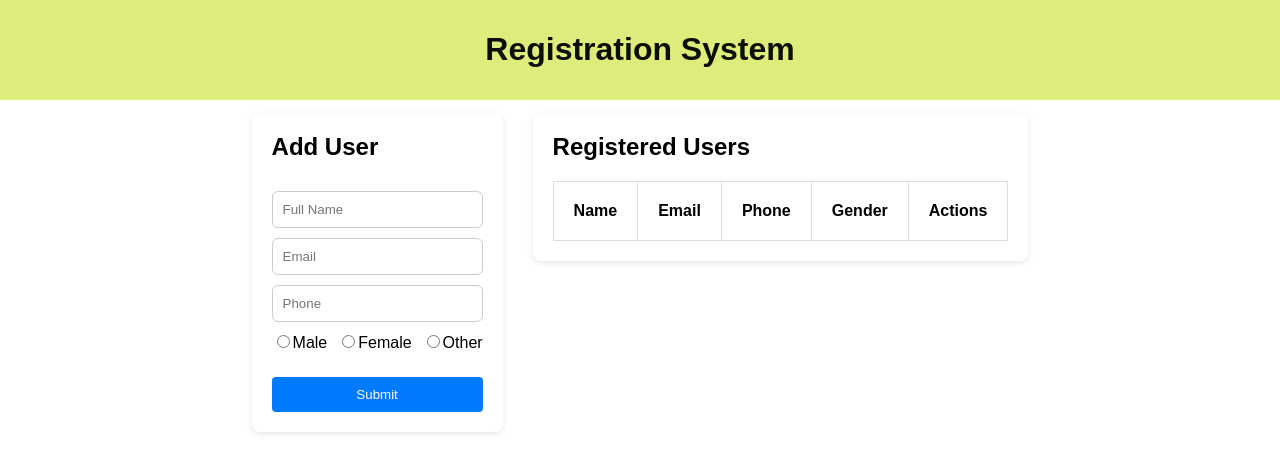
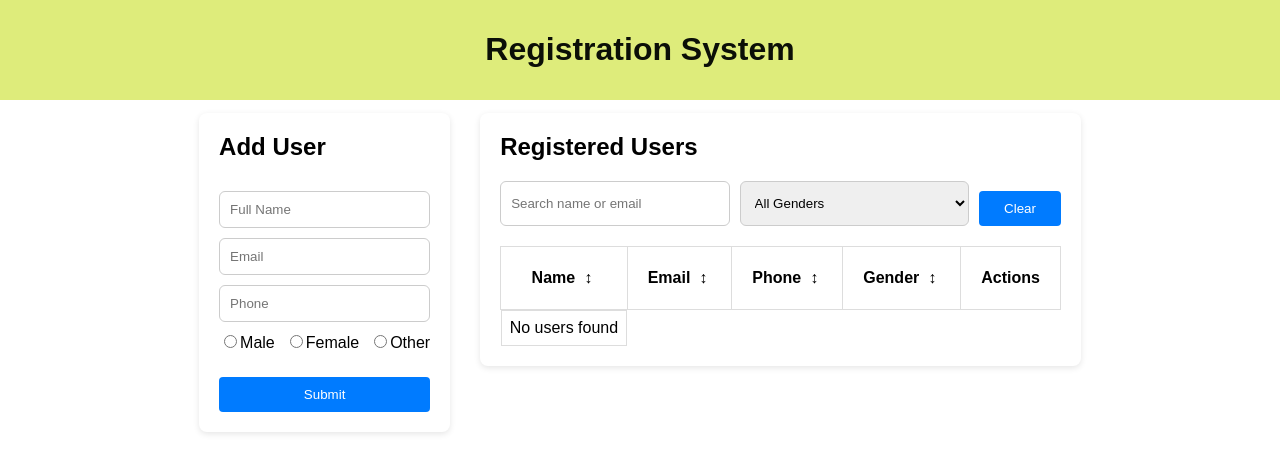
Before and after one commit to Sindhumind/react-assign, a React (Vite) app in the folder my-app/: page / in a window 1280 px wide. Shown: the top 472 px of the page. Built offline with nearby package versions, Linux system fonts and the light colour scheme.

Commit message:
Added filters and sorting for the table

```diff
--- a/my-app/src/components/userTable.tsx
+++ b/my-app/src/components/userTable.tsx
@@ -1,4 +1,4 @@
-import { memo } from "react";
+import { memo, useMemo, useState } from "react";
 import type { User } from "../types";
 
 type UserTableProps = {
@@ -14,24 +14,171 @@ function UserTable({
   onEditUser,
   userToEdit,
 }: UserTableProps) {
+  const [search, setSearch] = useState("");
+  const [genderFilter, setGenderFilter] = useState("All");
+  const [sortBy, setSortBy] = useState("None");
+  const [sortOrder, setSortOrder] = useState("asc");
+
+  const filteredAndSortedUsers = useMemo(() => {
+    let result = users.filter((user) => {
+      const matchesSearch =
+        user.name.toLowerCase().includes(search.toLowerCase()) ||
+        user.email.toLowerCase().includes(search.toLowerCase());
+
+      const matchesGender =
+        genderFilter === "All" || user.gender === genderFilter;
+
+      return matchesSearch && matchesGender;
+    });
+
+    if (sortBy !== "None") {
+      result = [...result].sort((a, b) => {
+        const valueA = a[sortBy as keyof User];
+        const valueB = b[sortBy as keyof User];
+
+        const comparison = String(valueA).localeCompare(
+          String(valueB),
+          undefined,
+          {
+            numeric: true,
+          },
+        );
+
+        return sortOrder === "asc" ? comparison : -comparison;
+      });
+    }
+
+    return result;
+  }, [users, search, genderFilter, sortBy, sortOrder]);
+
+  function handleSortChange(value: string) {
+    if (sortBy === value) {
+      setSortOrder((previousOrder) =>
+        previousOrder === "asc" ? "desc" : "asc",
+      );
+    } else {
+      setSortBy(value);
+      setSortOrder("asc");
+    }
+  }
+
+  function clearFilters() {
+    setSearch("");
+    setGenderFilter("All");
+    setSortBy("None");
+    setSortOrder("asc");
+  }
+
   return (
     <div className="card">
       <h2>Registered Users</h2>
+
+      <div className="table-filters">
+        <input
+          className="input"
+          type="text"
+          placeholder="Search name or email"
+          value={search}
+          onChange={(e) => setSearch(e.target.value)}
+        />
+
+        <select
+          className="input"
+          value={genderFilter}
+          onChange={(e) => setGenderFilter(e.target.value)}
+        >
+          <option value="All">All Genders</option>
+          <option value="Male">Male</option>
+          <option value="Female">Female</option>
+          <option value="Other">Other</option>
+        </select>
+
+        <button className="btn" onClick={clearFilters}>
+          Clear
+        </button>
+      </div>
 
       <div className="table-container">
         <table className="table">
           <thead>
             <tr>
-              <th>Name</th>
-              <th>Email</th>
-              <th>Phone</th>
-              <th>Gender</th>
+              <th>
+                <div className="table-heading">
+                  <span>Name</span>
+
+                  <button
+                    type="button"
+                    className="sort-button"
+                    onClick={() => handleSortChange("name")}
+                  >
+                    {sortBy === "name"
+                      ? sortOrder === "asc"
+                        ? "↑"
+                        : "↓"
+                      : "↕"}
+                  </button>
+                </div>
+              </th>
+
+              <th>
+                <div className="table-heading">
+                  <span>Email</span>
+
+                  <button
+                    type="button"
+                    className="sort-button"
+                    onClick={() => handleSortChange("email")}
+                  >
+                    {sortBy === "email"
+                      ? sortOrder === "asc"
+                        ? "↑"
+                        : "↓"
+                      : "↕"}
+                  </button>
+                </div>
+              </th>
+
+              <th>
+                <div className="table-heading">
+                  <span>Phone</span>
+
+                  <button
+                    type="button"
+                    className="sort-button"
+                    onClick={() => handleSortChange("phone")}
+                  >
+                    {sortBy === "phone"
+                      ? sortOrder === "asc"
+                        ? "↑"
+                        : "↓"
+                      : "↕"}
+                  </button>
+                </div>
+              </th>
+
+              <th>
+                <div className="table-heading">
+                  <span>Gender</span>
+                  <button
+                    type="button"
+                    className="sort-button"
+                    onClick={() => handleSortChange("gender")}
+                  >
+                    {sortBy === "gender"
+                      ? sortOrder === "asc"
+                        ? "↑"
+                        : "↓"
+                      : "↕"}
+                  </button>
+                </div>
+              </th>
               <th>Actions</th>
             </tr>
           </thead>
 
           <tbody>
-            {users.map((user) => (
+            {filteredAndSortedUsers.length > 0 ? (
+              filteredAndSortedUsers.map((user) => (
                 <tr
                   key={user.id}
                   className={userToEdit?.id === user.id ? "editing-row" : ""}
@@ -42,11 +189,16 @@ function UserTable({
                   <td>{user.gender}</td>
 
                   <td>
-                  <button className="btn" onClick={() => onEditUser(user)}>
+                    <button
+                      type="button"
+                      className="btn"
+                      onClick={() => onEditUser(user)}
+                    >
                       Edit
                     </button>
 
                     <button
+                      type="button"
                       className="btn btn-delete"
                       onClick={() => onDeleteUser(user.id)}
                     >
@@ -54,7 +206,14 @@ function UserTable({
                     </button>
                   </td>
                 </tr>
-            ))}
+              ))
+            ) : (
+              <tr>
+                <td colSpan={5} className="no-users">
+                  No users found
+                </td>
+              </tr>
+            )}
           </tbody>
         </table>
       </div>
--- a/my-app/src/style.css
+++ b/my-app/src/style.css
@@ -256,23 +256,40 @@ label {
 
 /*SEARCH*/
 
-.input-search {
-  width: 100%;
+.table-filters {
+  display: flex;
+  gap: 10px;
+  flex-wrap: wrap;
+  margin-bottom: 20px;
+}
 
-  min-height: 30px;
+.table-filters .input {
+  flex: 1;
+  min-width: 180px;
+}
 
-  padding: var(--space-sm);
+.table-heading {
+  display: flex;
+  align-items: center;
+  justify-content: center;
+  gap: 5px;
+}
 
-  border: 1px solid
-    var(--color-border);
+.sort-button {
+  border: none;
+  background: transparent;
+  cursor: pointer;
+  font-size: 16px;
+  padding: 2px 4px;
+}
 
-  border-radius: var(
-    --radius-sm
-  );
+.sort-button:hover {
+  opacity: 0.7;
+}
 
-  margin-bottom: var(
-    --space-md
-  );
+.no-users {
+  text-align: center;
+  padding: 20px;
 }
 
 /* TABLE*/
```
Lines whose indentation alone changed are shown as unchanged.
